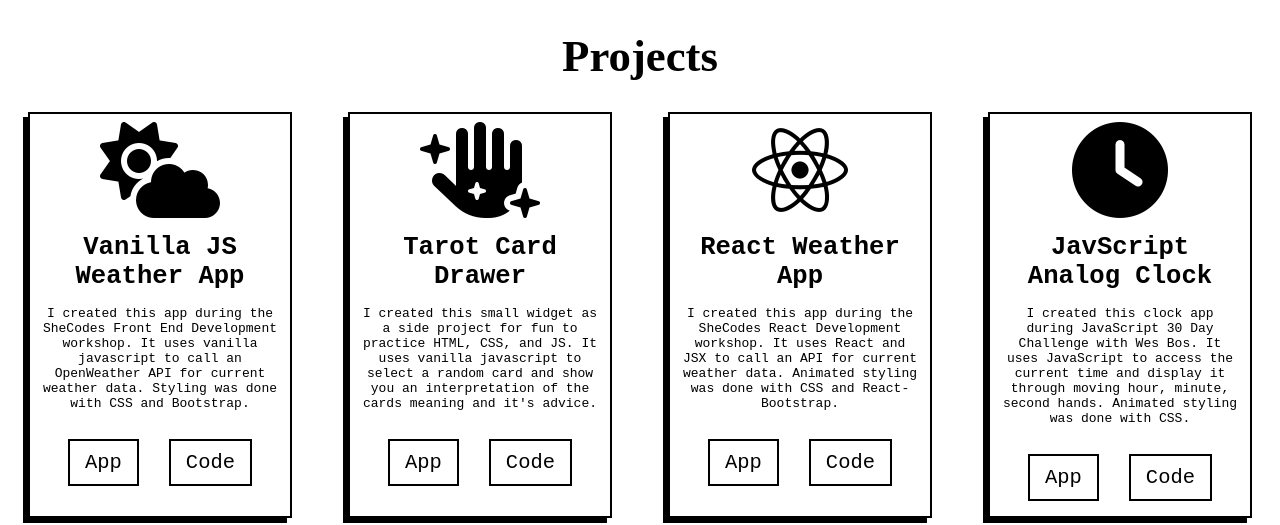
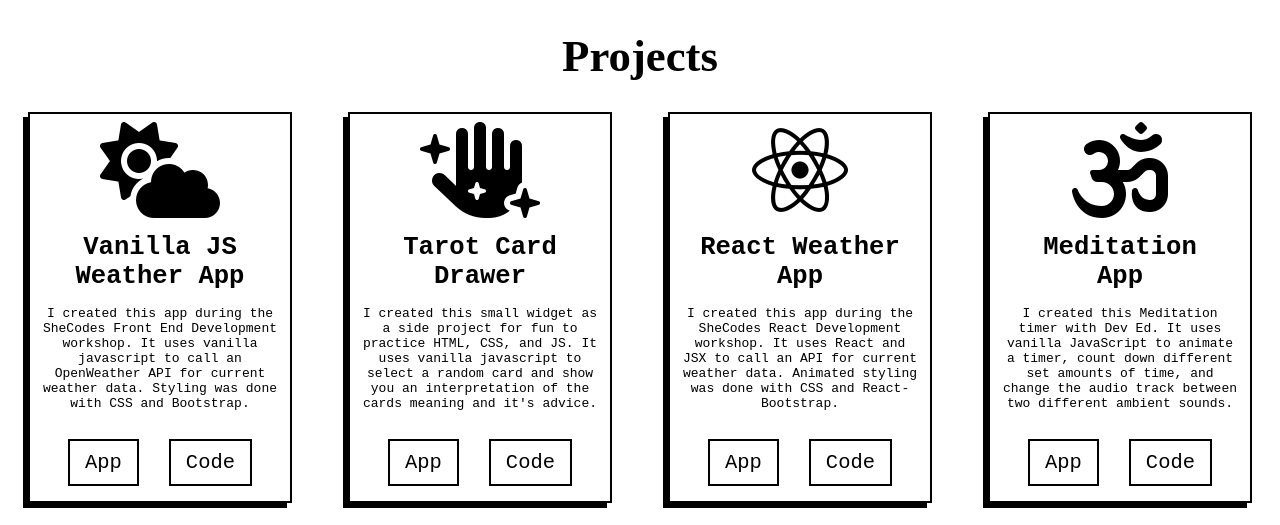
Before and after one commit to SamJamWillingham/updated-react-portfolio, a React (Create React App) app: page / in a window 1280 px wide. Shown: the part 1220-1745 px from the top of the page. Built offline with nearby package versions, Linux system fonts and the light colour scheme; a web font is replaced by a local one.

Commit message:
added new project card: meditation-app

```diff
--- a/src/Projects.css
+++ b/src/Projects.css
@@ -70,7 +70,7 @@
 i.fas.fa-cloud-sun,
 i.fas.fa-hand-sparkles,
 i.fab.fa-react.projects,
-i.fas.fa-clock {
+i.fas.fa-om {
   position: relative;
   color: black;
   font-size: 7.5vw;
--- a/src/Projects.js
+++ b/src/Projects.js
@@ -64,20 +64,20 @@
           />
         </div>
         <div className="card">
-          <i className="fas fa-clock"></i>
-          <h4>JavScript Analog Clock</h4>
+          <i class="fas fa-om"></i>
+          <h4>Meditation App</h4>
           <p>
-            I created this clock app during JavaScript 30 Day Challenge with Wes
-            Bos. It uses JavaScript to access the current time and display it
-            through moving hour, minute, second hands. Animated styling was done
-            with CSS.
+            I created this Meditation timer with Dev Ed. It uses vanilla
+            JavaScript to animate a timer, count down different set amounts of
+            time, and change the audio track between two different ambient
+            sounds.
           </p>
           <ViewProjectBtns
-            link="https://mystifying-northcutt-420845.netlify.app/"
+            link="https://lucid-clarke-3b55e8.netlify.app/"
             buttonName="App"
           />
           <ViewProjectBtns
-            link="https://github.com/SamJamWillingham/Analog-Clock--JS-30-day-Challenge"
+            link="https://github.com/SamJamWillingham/Meditation-App"
             buttonName="Code"
           />
         </div>
```
